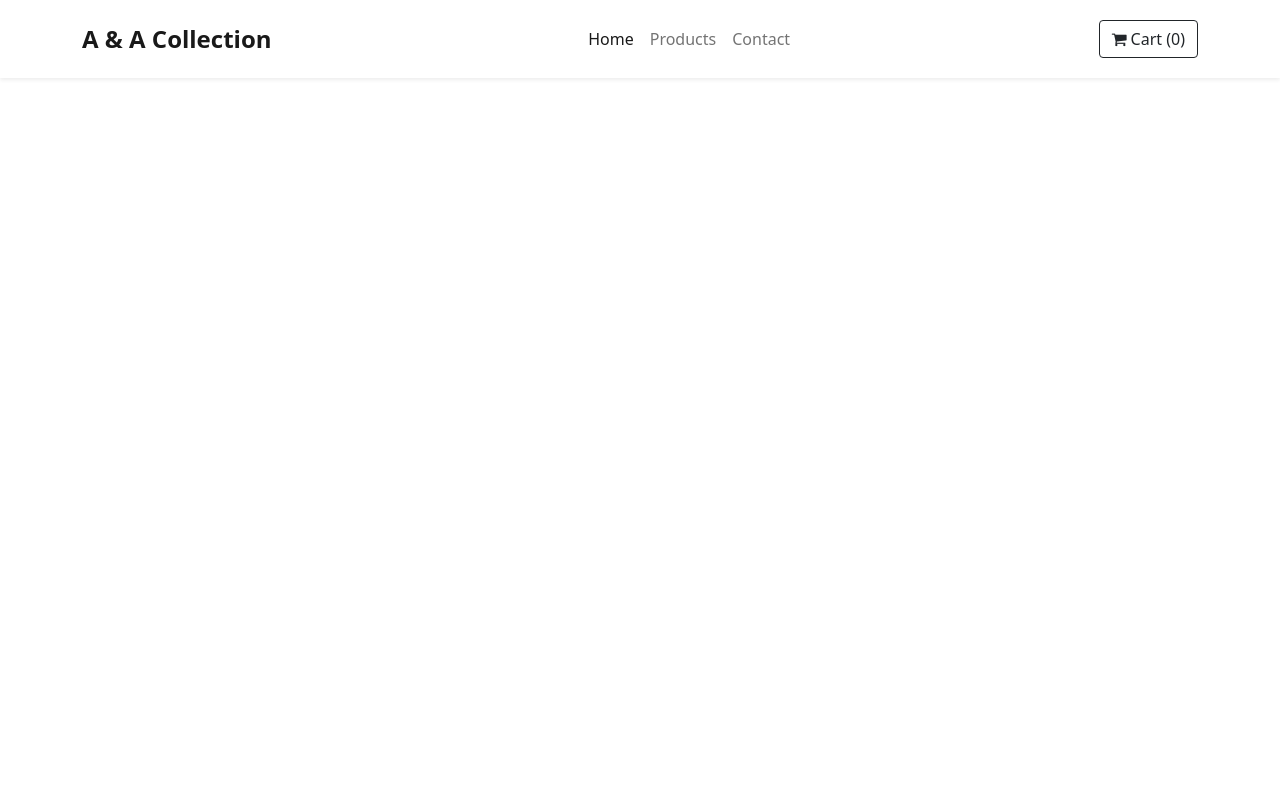
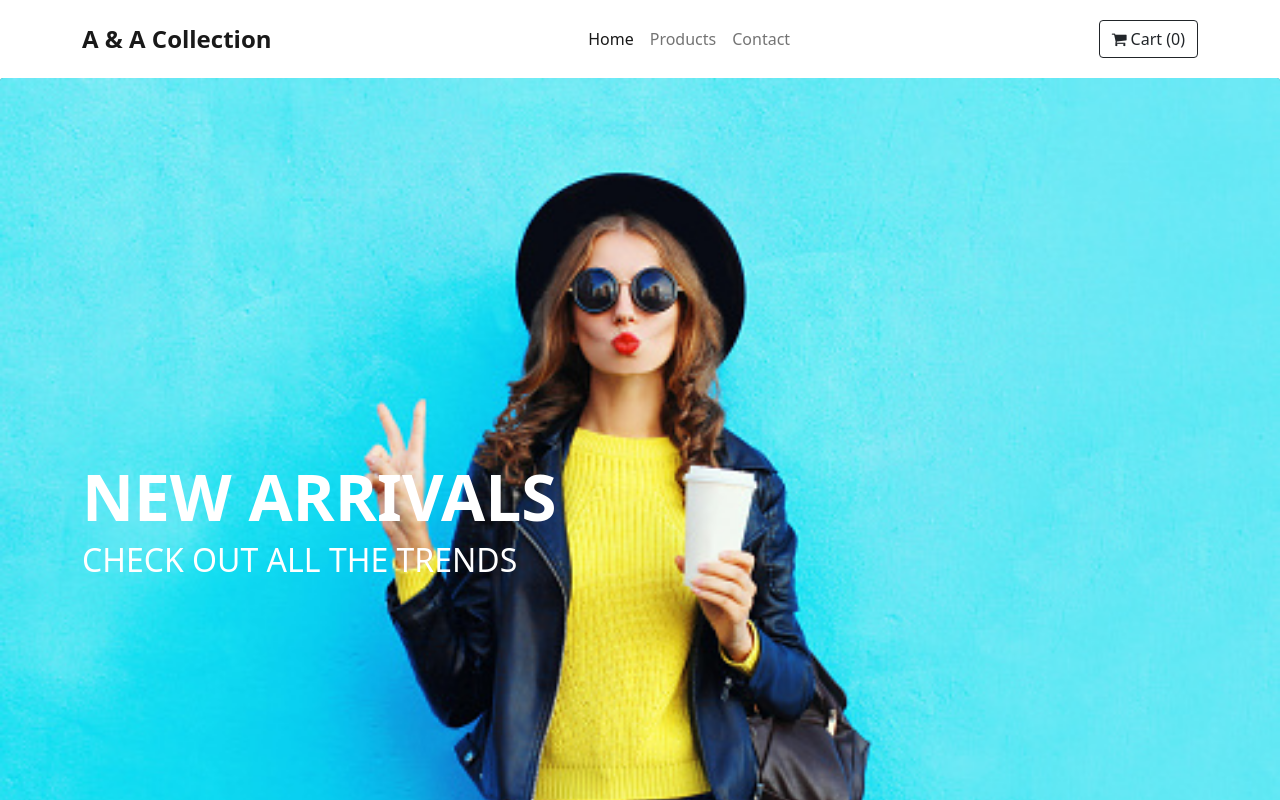
Before and after one commit to anjuu123/ecommerce-app, a React (Create React App) app: page / in a window 1280 px wide. Shown: the top 800 px of the page. Built offline with nearby package versions, Linux system fonts and the light colour scheme.

Commit message:
added homepage using bootstap container

```diff
--- a/src/App.js
+++ b/src/App.js
@@ -1,12 +1,19 @@
-import logo from './logo.svg';
-import './App.css';
-import Navbar from './Components/Navbar/Navbar';
+import "./App.css";
+import Home from "./Components/Home/Home";
+import { Routes, Route } from "react-router-dom";
+import Products from "./Components/Products/Products";
+import Product from "./Components/Product/Product";
+import Navbar from "./Components/Navbar/Navbar";
 
 function App() {
-
   return (
-    <div className="App">
-   <Navbar />
+    <div>
+      <Navbar />
+      <Routes>
+        <Route path="/" element={<Home />} />
+        <Route path="/products" element={<Products />} />
+        <Route path="/products/:id" element={ <Product />} />
+      </Routes>
     </div>
   );
 }
--- a/src/Components/Home/Home.js
+++ b/src/Components/Home/Home.js
@@ -1,7 +1,22 @@
-export default function Home (){
-    return(
-        <div>
-            <h1>HomePage</h1>
-        </div>
-    )
+import React from 'react'
+
+
+export default function Home() {
+  return (
+    <div className='hero'>
+        <div className="card bg-dark text-white border-0">
+  <img src="bg.jpg" className="card-img" alt="background"/>
+  <div className="card-img-overlay d-flex flex-column justify-content-center">
+
+      <div className='container'>
+      <h5 className="card-title display-3 fw-bolder mb-0">NEW ARRIVALS</h5>
+    <p className="card-text lead fs-2">
+        CHECK OUT ALL THE TRENDS
+    </p>
+      </div>
+
+  </div>
+</div>
+    </div>
+  )
 }
```
Also changed, not shown: src/Components/Category/Category.js (deleted, +0 -7 lines), public/bg.jpg (added), src/Components/Product/Product.css (added), src/Components/Product/Product.js (added), src/Components/Products/Products.css (added), src/Components/Products/Products.js (added).
